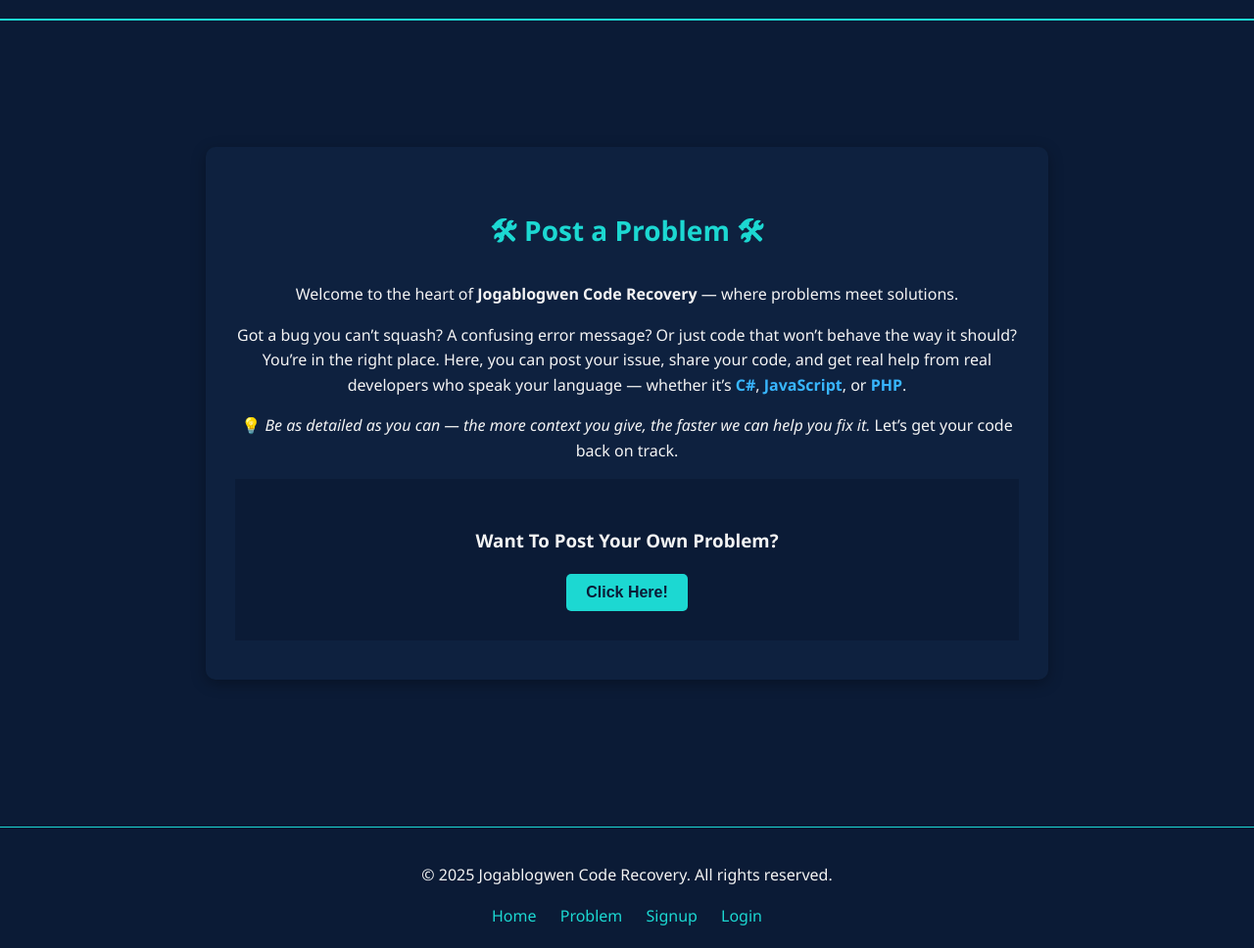
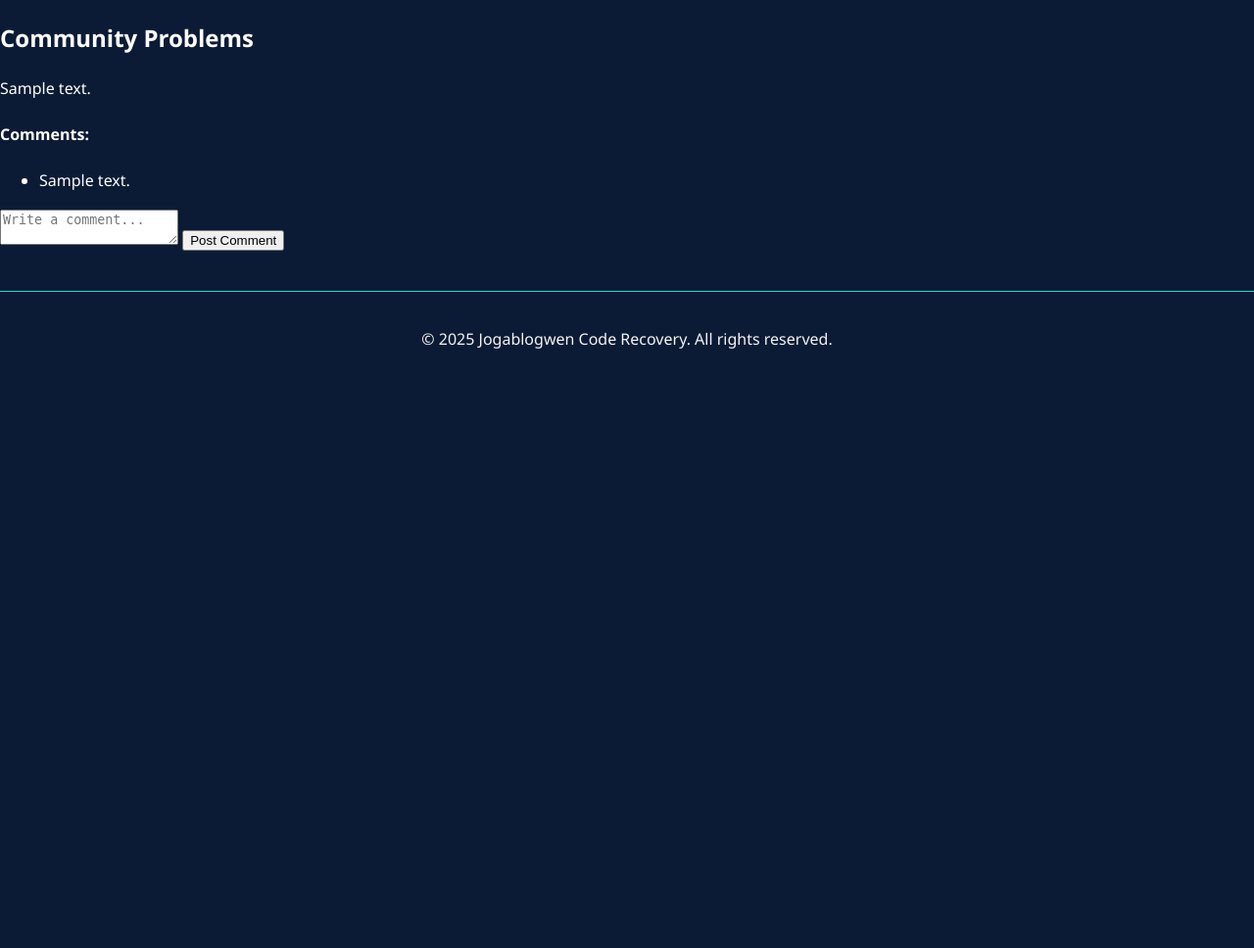
Before and after one commit to ConfirmedDead/lean-six-sigma, a PHP site: page /Lean-Six-Sigma/problemPage.php in a window 1280 px wide. Shown: the whole page at 98% size. After the commit the page ends 356 px from the top, so only its background shows below. Run offline with PHP 8.4, Linux system fonts and the light colour scheme; tables that the repository leaves empty or names only in its code hold one stand-in row (values such as "Sample post").

Commit message:
it done but a little jank on problem page

```diff
--- a/DBConn.php
+++ b/DBConn.php
@@ -7,7 +7,7 @@ class DBConn {
     public function open() {
         $host = "localhost"; // Database host
         $username = "root";  // Database username
-        $password = "password";      // Database password
+        $password = "password"; // Database password
         $dbname = "jogablogwen-code-recovery"; // Database name
 
         // Create connection
@@ -26,4 +26,5 @@ class DBConn {
         }
     }
 }
+
 ?>
--- /dev/null
+++ b/css/style.css
@@ -0,0 +1,21 @@
+.problems-list ul {
+    list-style-type: none;
+    padding: 0;
+}
+
+.problems-list li {
+    border: 1px solid #ccc;
+    padding: 10px;
+    margin-bottom: 10px;
+    border-radius: 5px;
+    background-color: #f9f9f9;
+}
+
+.problems-list h3 {
+    margin: 0 0 5px;
+}
+
+.problems-list small {
+    color: #666;
+    font-size: 0.9em;
+}
--- a/postProblemPage.php
+++ b/postProblemPage.php
@@ -13,7 +13,7 @@ if ($_SERVER["REQUEST_METHOD"] == "POST") {
         $db->open();
 
         // Prepare the SQL query to insert the problem
-        $stmt = $db->conn->prepare("INSERT INTO problems (problem_description) VALUES (?)");
+        $stmt = $db->conn->prepare("INSERT INTO problems (description) VALUES (?)");
         $stmt->bind_param("s", $problem);
 
         // Execute the query and check for success
--- a/problemPage.php
+++ b/problemPage.php
@@ -1,100 +1,74 @@
 <?php
+// Database connection
+$conn = new mysqli("localhost", "root", "password", "jogablogwen-code-recovery");
 
+if ($conn->connect_error) {
+    die("Connection failed: " . $conn->connect_error);
+}
+
+// Fetch problems from the database
+$problemsQuery = "SELECT * FROM problems ORDER BY created_at DESC";
+$problemsResult = $conn->query($problemsQuery);
+
+// Handle comment submission
+if ($_SERVER['REQUEST_METHOD'] === 'POST' && isset($_POST['comment'], $_POST['problem_id'])) {
+    $problemId = intval($_POST['problem_id']);
+    $comment = $conn->real_escape_string($_POST['comment']);
+    $conn->query("INSERT INTO comments (problem_id, comment) VALUES ($problemId, '$comment')");
+    header("Location: problemPage.php");
+    exit;
+}
 ?>
 <!DOCTYPE html>
 <html lang="en">
 <head>
-<meta charset="UTF-8">
+    <meta charset="UTF-8">
     <meta name="viewport" content="width=device-width, initial-scale=1.0">
-    <link rel="icon" type="image/x-icon" href="/images/favicon-16x16.png">
     <link rel="stylesheet" href="css/style.css">
     <link rel="stylesheet" href="css/index.css">
-    <title>Document</title>
+    <title>Problems</title>
 </head>
 <body>
-    <!-- navbar -->
-    <header class="main-header">
-        <div class="logo">
-            <h1>Jogablogwen <span>Code Recovery</span></h1>
-            <p class="tagline">Restoring code. Rebuilding confidence.</p>
-        </div>
-        <nav class="navbar">
-            <ul>
-                <li><a href="index.php">Home</a></li>
-                <li><a href="problemPage.php">Problem</a></li>
-                <li><a href="signupPage.php">Signup</a></li>
-                <li><a href="loginPage.php">Login</a></li>
-            </ul>
-        </nav>
-    </header>
-    <!-- script to make nav bar reactive -->
-    <script>
-        let prevScrollPos = window.pageYOffset;
-        const header = document.querySelector(".main-header");
+    <!-- Existing content -->
 
-        window.onscroll = function () {
-            let currentScrollPos = window.pageYOffset;
+    <!-- Problems Section -->
+    <section class="problems-section">
+        <h2>Community Problems</h2>
+        <?php if ($problemsResult->num_rows > 0): ?>
+            <?php while ($problem = $problemsResult->fetch_assoc()): ?>
+                <div class="problem">
 
-            if (prevScrollPos > currentScrollPos) {
-            header.style.top = "0";
-            } else {
-            header.style.top = "-100px"; // Adjust based on header height
-            }
-
-            prevScrollPos = currentScrollPos;
-        };
-    </script>
-
-
-    <!-- Post a Problem Intro -->
-    <section class="post-intro">
-        <h2>🛠 Post a Problem 🛠</h2>
-        <p>
-            Welcome to the heart of <strong>Jogablogwen Code Recovery</strong> — where problems meet solutions.
-        </p>
-        <p>
-            Got a bug you can’t squash? A confusing error message? Or just code that won’t behave the way it should? You’re in the right place.
-            Here, you can post your issue, share your code, and get real help from real developers who speak your language —
-            whether it’s <span class="highlight">C#</span>, <span class="highlight">JavaScript</span>, or <span class="highlight">PHP</span>.
-        </p>
-        <p>
-            💡 <em>Be as detailed as you can — the more context you give, the faster we can help you fix it.</em>
-            Let’s get your code back on track.
-        </p>
-        <div class = "buttonHolder">
-            <h3> Want To Post Your Own Problem?</h3>
-            <a href="http://localhost/Lean-Six-Sigma/postProblemPage.php">
-                <button>Click Here!</button>
-            </a>
-        </div>
-
+                    <p><?php echo nl2br(htmlspecialchars($problem['description'])); ?></p>
+                    <h4>Comments:</h4>
+                    <ul>
+                        <?php
+                        $commentsQuery = "SELECT * FROM comments WHERE problem_id = " . $problem['id'];
+                        $commentsResult = $conn->query($commentsQuery);
+                        if ($commentsResult->num_rows > 0):
+                            while ($comment = $commentsResult->fetch_assoc()):
+                        ?>
+                            <li><?php echo htmlspecialchars($comment['comment']); ?></li>
+                        <?php endwhile; else: ?>
+                            <li>No comments yet.</li>
+                        <?php endif; ?>
+                    </ul>
+                    <form method="POST" class="comment-form">
+                        <input type="hidden" name="problem_id" value="<?php echo $problem['id']; ?>">
+                        <textarea name="comment" placeholder="Write a comment..." required></textarea>
+                        <button type="submit">Post Comment</button>
+                    </form>
+                </div>
+            <?php endwhile; ?>
+        <?php else: ?>
+            <p>No problems posted yet.</p>
+        <?php endif; ?>
     </section>
 
-
-
-
-    <!-- Box that contain a problem  and a button to reply-->
-    <div>
-
-
-    </div>
-
-
-
-
-
-    <!-- footer -->
+    <!-- Footer -->
     <footer class="footer">
         <div class="footer-content">
             <p>&copy; 2025 Jogablogwen Code Recovery. All rights reserved.</p>
-            <div class="footer-links">
-                <a href="index.php">Home</a>
-                <a href="problemPage.php">Problem</a>
-                <a href="signupPage.php">Signup</a>
-                <a href="loginPage.php">Login</a>
-            </div>
         </div>
     </footer>
-
 </body>
 </html>
```
Also changed, not shown: addComment.php (added, +21 -0 lines).
